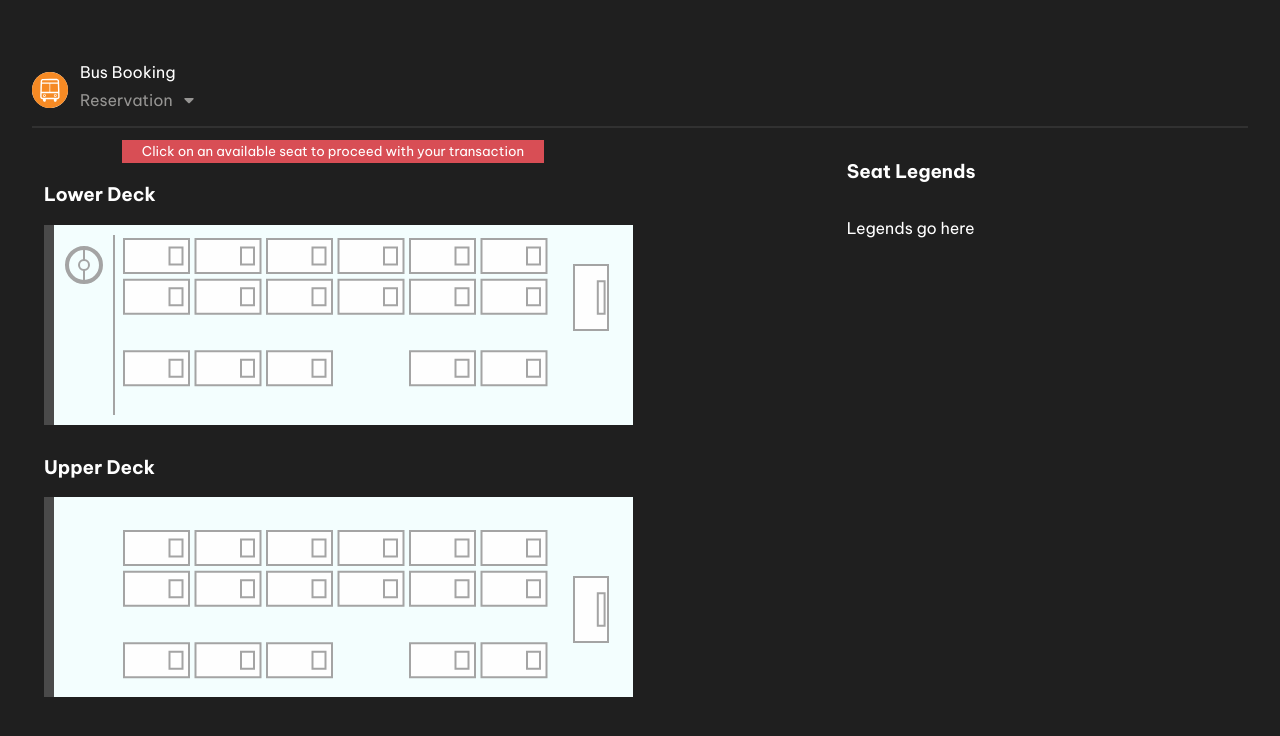
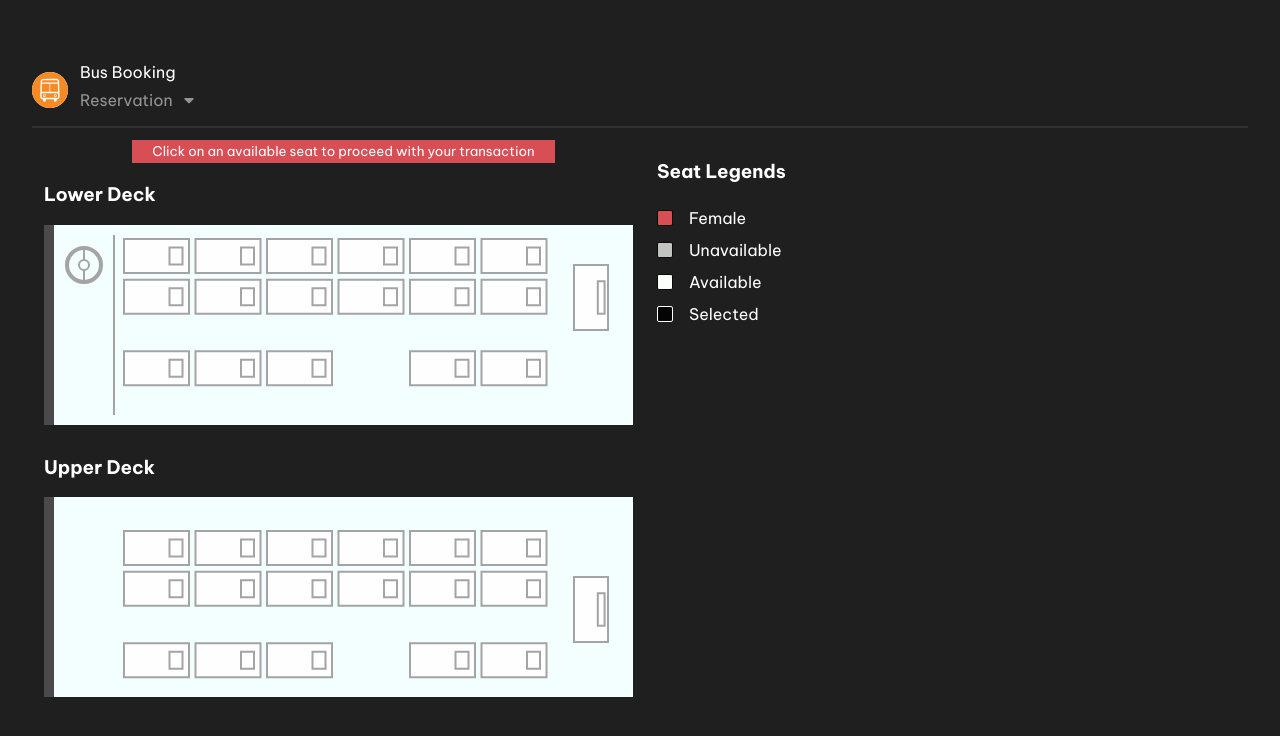
Before and after one commit to DoshiNeil/bus-booking-ui, a React (Create React App) app: page /reservation in a window 1280 px wide. Shown: the top 736 px of the page. Built offline with nearby package versions, Linux system fonts and the light colour scheme.

Commit message:
added legends for reference

```diff
--- a/src/components/BookingForm/BookingForm.tsx
+++ b/src/components/BookingForm/BookingForm.tsx
@@ -71,7 +71,6 @@ export const BookingForm: React.FC = () => {
   };
 
   const selectedSeats = useMemo(() => {
-    console.log('calculate selected seats');
     let seats = [];
     seats = seatMap
       // filtering the selected seats
--- a/src/components/Reservation/Legends/Legends.tsx
+++ b/src/components/Reservation/Legends/Legends.tsx
@@ -1,5 +1,25 @@
 import React from 'react';
+import style from './legends.module.css';
 
 export const Legends: React.FC = () => {
-  return <p>Legends go here</p>;
+  return (
+    <div className={style.legends}>
+      <div className={style.legend}>
+        <div className={`${style.legendColor} ${style.femaleOnly}`} />
+        <h4>Female</h4>
+      </div>
+      <div className={style.legend}>
+        <div className={`${style.legendColor} ${style.unavailable}`} />
+        <h4>Unavailable</h4>
+      </div>
+      <div className={style.legend}>
+        <div className={`${style.legendColor} ${style.available}`} />
+        <h4>Available</h4>
+      </div>
+      <div className={style.legend}>
+        <div className={`${style.legendColor} ${style.selected}`} />
+        <h4>Selected</h4>
+      </div>
+    </div>
+  );
 };
--- /dev/null
+++ b/src/components/Reservation/Legends/legends.module.css
@@ -0,0 +1,46 @@
+.legends{
+    display: flex;
+    justify-content: flex-start;
+    flex-direction: column;
+    line-height: 1;
+}
+
+.legend{
+    display: flex;
+    flex-direction: row;
+    justify-content: flex-start;
+    align-items: center;
+    gap: .5rem;
+}
+
+.legendColor{
+    width:1rem;
+    height:1rem;
+    border-radius:2px;
+}
+
+.femaleOnly{
+    background-color: #d84e55;
+    border: #010 1px solid;
+
+}
+
+.unavailable{
+    background-color: #c3c3c3;
+    border: #010 1px solid;;
+}
+
+.available{
+    background-color: #fefefe;
+    border: #010 1px solid;;
+}
+
+.selected {
+    background-color: #040404;
+    border: #fff 1px solid;
+}
+
+.legends h4{
+    font-weight: 400;
+    margin: .5rem;
+}
--- a/src/components/Reservation/Reservation.tsx
+++ b/src/components/Reservation/Reservation.tsx
@@ -1,4 +1,4 @@
-import React, { useContext, useEffect, useMemo } from 'react';
+import React, { useContext, useMemo } from 'react';
 import style from './reservation.module.css';
 import SeatMap from './SeatMap';
 import Legends from './Legends';
@@ -8,19 +8,16 @@ import { SeatStatus } from '../../types/types';
 import BookingForm from '../BookingForm';
 
 export const Reservation: React.FC = () => {
-  const { seatMap, resetSelection } = useContext(ReservationContext);
+  const { seatMap } = useContext(ReservationContext);
 
   const showDrawer: boolean = useMemo(() => {
     let areSeatsSelected = false;
-    console.info(seatMap);
     const selected = seatMap.map((d) =>
       d.map.filter((s) => s.status === SeatStatus.SELECTED),
     );
     areSeatsSelected = selected.some((m) => m.length);
     return areSeatsSelected;
   }, [seatMap]);
-
-  useEffect(() => resetSelection(), []);
 
   return (
     <div className={style.reservationLayout}>
--- a/src/components/Reservation/ReservationProvider.tsx
+++ b/src/components/Reservation/ReservationProvider.tsx
@@ -10,7 +10,6 @@ type ReservationContextType = {
     seatNumber: string,
     status: SeatStatus,
   ) => void;
-  resetSelection: () => void;
 };
 
 // fn to generate the seatMap based on bookings
@@ -28,7 +27,6 @@ const getSeatMap = (): ISeatMap[] => {
         ? { ...s, status: SeatStatus.UNAVAILABLE }
         : s;
     });
-    console.log({ ...d, map: updatedSeats });
     return { ...d, map: updatedSeats };
   }) as unknown as ISeatMap[];
 };
@@ -36,9 +34,6 @@ const getSeatMap = (): ISeatMap[] => {
 export const ReservationContext = createContext<ReservationContextType>({
   seatMap: [],
   updateSeatStatus: () => {
-    return;
-  },
-  resetSelection: () => {
     return;
   },
 });
@@ -72,16 +67,11 @@ export const ReservationContextProvider: React.FC<
     });
   };
 
-  const resetSelection = () => {
-    setSeatMap(getSeatMap());
-  };
-
   return (
     <ReservationContext.Provider
       value={{
         seatMap,
         updateSeatStatus,
-        resetSelection,
       }}
     >
       {children}
--- a/src/components/Reservation/reservation.module.css
+++ b/src/components/Reservation/reservation.module.css
@@ -21,7 +21,7 @@
         font-weight: 400;
         font-size: smaller;
         padding:3px 20px;
-        margin-left: 10%;
+        margin-left: 15%;
     }
 }
 
@@ -31,7 +31,7 @@
 
 .legends {
     display: flex;
-    flex:1;
+    flex:2;
     flex-direction: column;
     @media (max-width: 1024px) {
 		display: none;
--- a/src/components/Table/Row.tsx
+++ b/src/components/Table/Row.tsx
@@ -98,7 +98,6 @@ export const Row: React.FC<RowProps> = ({
           booking,
         ],
       });
-      window.dispatchEvent(new Event('storage'));
       setIsEditMode(false);
       reset();
     }
@@ -115,7 +114,6 @@ export const Row: React.FC<RowProps> = ({
           (s) => s.seatNumber !== seatNumber,
         ),
       });
-      window.dispatchEvent(new Event('storage'));
     }
   };
 
--- a/src/utils/TypedLocalStorage.ts
+++ b/src/utils/TypedLocalStorage.ts
@@ -25,4 +25,5 @@ export function setLocalStorageItem<T extends keyof LocalStorageSchema>(
   value: LocalStorageSchema[T],
 ) {
   localStorage.setItem(key, JSON.stringify(value));
+  window.dispatchEvent(new Event('storage'));
 }
```
Also changed, not shown: src/components/Reservation/Legends/legends.modules.css (deleted).
